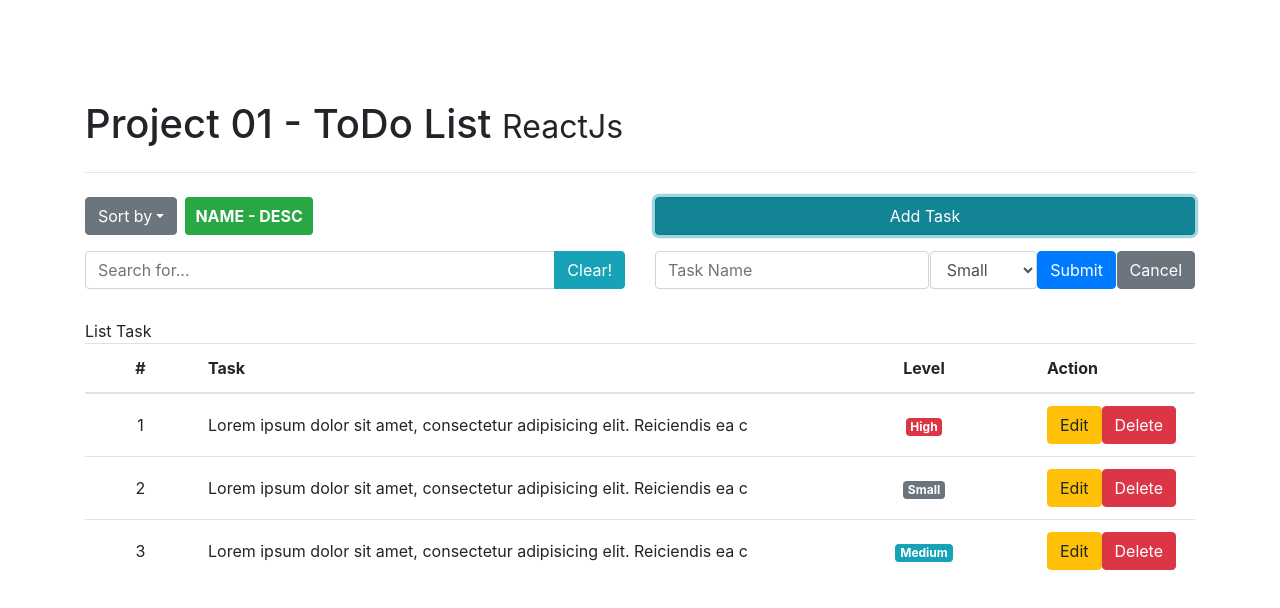
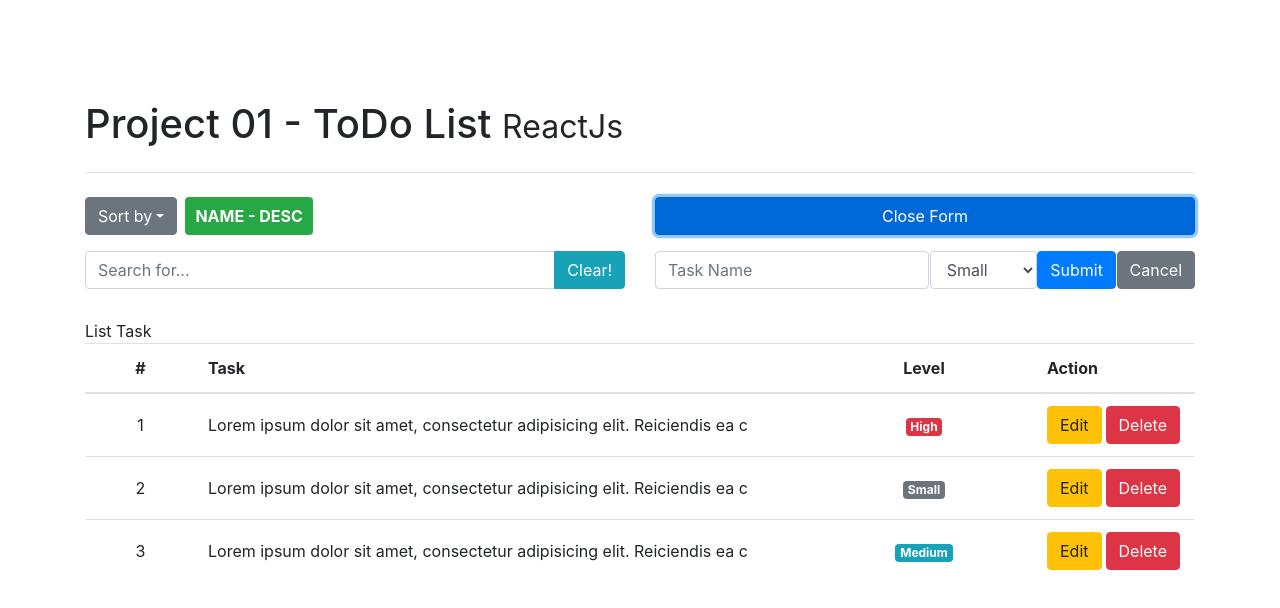
Before and after one commit to khanhnguyen1999/todolist-reactjs, a React (Create React App) app: page / in a window 1280 px wide. Both pictures are taken after a click on the button "Add Task". Shown: the top 608 px of the page. Built offline with nearby package versions, Linux system fonts and the light colour scheme.

Commit message:
toggle form

```diff
--- a/src/components/AddTask.js
+++ b/src/components/AddTask.js
@@ -1,11 +1,21 @@
-import React from 'react';
-export default function AddTask(){
+import React,{Component} from 'react';
+class AddTask extends Component{
+    constructor (props)
+    {
+        super(props);
+        this.state={
+            isSwitch:false
+        }
+    }
+    render(){
         return(
             <div className="col-12 col-lg-6">
             <div className="form-group add-task">
-            <button type="button" className="btn btn-info btn-block">Add Task</button>
+                <button type="button" className={this.state.isSwitch?"btn btn-block btn-primary":"btn btn-block btn-info"}
+                    onClick={()=>this.setState({isSwitch:!this.state.isSwitch})}
+                >{this.state.isSwitch?'Close Form':'Add Task'}</button>
             </div>
-          <form action="" method="POST" className="form-inline justify-content-between">
+            <form style={this.state.isSwitch?{opacity:'1'}:{opacity:'0'}} action="" method="POST" className="form-inline justify-content-between">
                 <div className="form-group">
                 <label className="sr-only" for="">label</label>
                 <input type="text" className="form-control" placeholder="Task Name" />
@@ -24,3 +34,5 @@
             </div>
         )
         }
+    }
+export default AddTask;
--- a/src/components/ListTask.js
+++ b/src/components/ListTask.js
@@ -16,7 +16,7 @@
               <td>Lorem ipsum dolor sit amet, consectetur adipisicing elit. Reiciendis ea c</td>
               <td className="text-center"><span className="badge badge-danger">High</span></td>
               <td>
-                <button type="button" className="btn btn-warning">Edit</button>
+                <button type="button" className="mr-1 btn btn-warning">Edit</button>
                 <button type="button" className="btn btn-danger">Delete</button>
               </td>
             </tr>
@@ -25,7 +25,7 @@
               <td>Lorem ipsum dolor sit amet, consectetur adipisicing elit. Reiciendis ea c</td>
               <td className="text-center"><span className="badge badge-secondary">Small</span></td>
               <td>
-                <button type="button" className="btn btn-warning">Edit</button>
+                <button type="button" className="mr-1 btn btn-warning">Edit</button>
                 <button type="button" className="btn btn-danger">Delete</button>
               </td>
             </tr>
@@ -34,7 +34,7 @@
               <td>Lorem ipsum dolor sit amet, consectetur adipisicing elit. Reiciendis ea c</td>
               <td className="text-center"><span className="badge badge-info">Medium</span></td>
               <td>
-                <button type="button" className="btn btn-warning">Edit</button>
+                <button type="button" className="mr-1 btn btn-warning">Edit</button>
                 <button type="button" className="btn btn-danger">Delete</button>
               </td>
             </tr>
```
Lines whose indentation alone changed are shown as unchanged.
